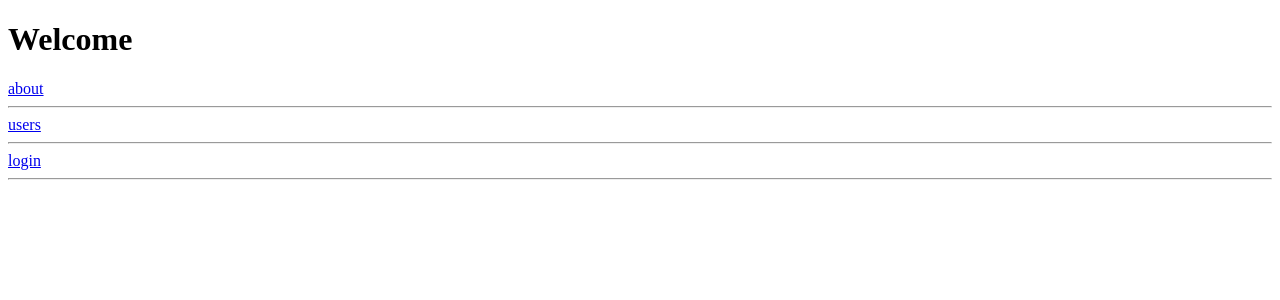
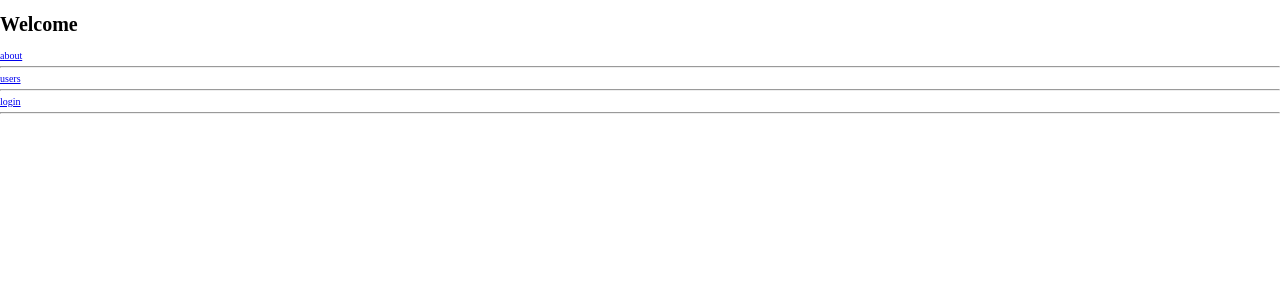
Before and after one commit to tea-corner/Frontend, a Vue app in the folder tea_corner-habbits/: page / in a window 1280 px wide. Shown: the top 300 px of the page. Built offline with nearby package versions, Linux system fonts and the light colour scheme; the HTML template or start-up script is replaced by a standard one.

Commit message:
См. предыдущий

```diff
--- a/tea_corner-habbits/src/App.vue
+++ b/tea_corner-habbits/src/App.vue
@@ -8,4 +8,13 @@
 </script>
 
 <style>
+html {
+    font-size: 62.5%;
+}
+
+
+body {
+    margin: 0px;
+
+}
 </style>
```
Also changed, not shown: 1 other file (tests, documents, lock files or other folders).
